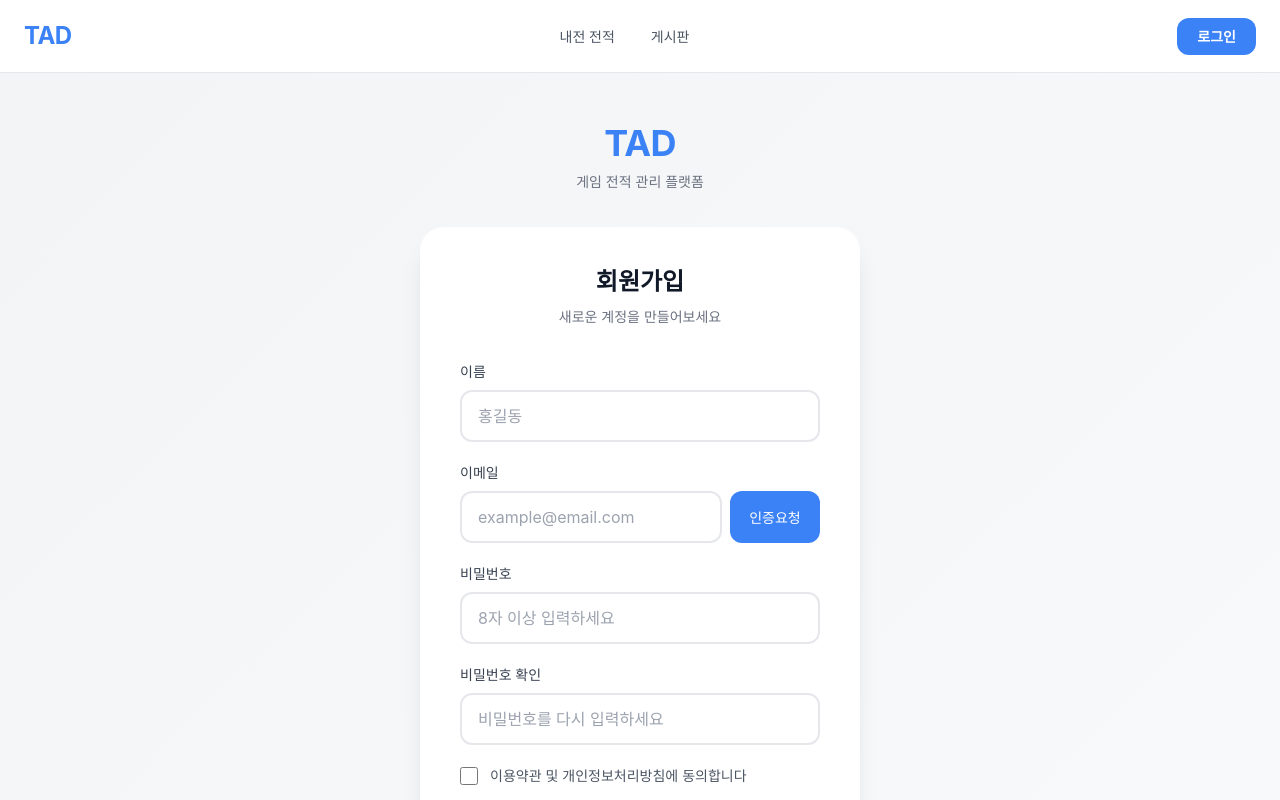
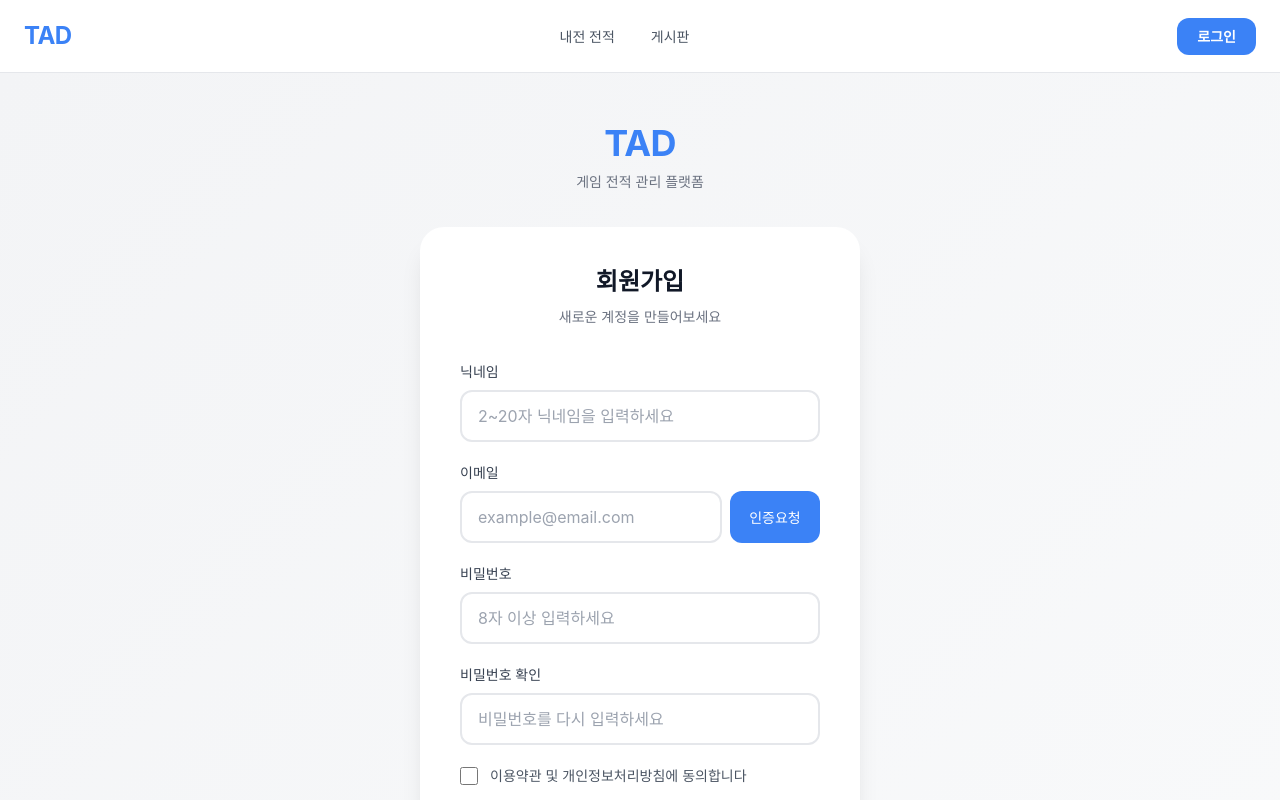
Before and after one commit to daewook0401/TAD_web_front, a React (Vite) app: page /signup in a window 1280 px wide. Shown: the top 800 px of the page. Built offline with nearby package versions, Linux system fonts and the light colour scheme.

Commit message:
자잘한 글귀 수정

```diff
--- a/src/pages/auth/SignupPage.jsx
+++ b/src/pages/auth/SignupPage.jsx
@@ -6,7 +6,7 @@ import '../../styles/pages/AuthPages.css';
 
 const SignupPage = () => {
   const [formData, setFormData] = useState({
-    name: '',
+    nickname: '',
     email: '',
     password: '',
     confirmPassword: '',
@@ -125,8 +125,14 @@ const SignupPage = () => {
     setError('');
     setSuccess('');
 
-    if (!formData.name || !formData.email || !formData.password || !formData.confirmPassword) {
+    if (!formData.nickname || !formData.email || !formData.password || !formData.confirmPassword) {
       setError('모든 필드를 입력해주세요');
+      setIsLoading(false);
+      return;
+    }
+
+    if (formData.nickname.length < 2 || formData.nickname.length > 20) {
+      setError('닉네임은 2자 이상 20자 이하로 입력해주세요');
       setIsLoading(false);
       return;
     }
@@ -165,7 +171,7 @@ const SignupPage = () => {
 
     try {
       const response = await authAPI.signup({
-        name: formData.name,
+        nickname: formData.nickname,
         email: formData.email,
         password: formData.password,
       });
@@ -179,7 +185,7 @@ const SignupPage = () => {
         if (loginResponse.data.success) {
           login({
             id: loginResponse.data.user.id,
-            name: loginResponse.data.user.name,
+            nickname: loginResponse.data.user.nickname,
             email: loginResponse.data.user.email,
           });
           localStorage.setItem('token', loginResponse.data.token);
@@ -230,18 +236,19 @@ const SignupPage = () => {
 
           {/* Signup Form */}
           <form onSubmit={handleSubmit} className="auth-form">
-            {/* Name Input */}
+            {/* Nickname Input */}
             <div className="auth-input-group">
-              <label htmlFor="name" className="auth-label">이름</label>
+              <label htmlFor="nickname" className="auth-label">닉네임</label>
               <input
-                id="name"
-                name="name"
+                id="nickname"
+                name="nickname"
                 type="text"
-                autoComplete="name"
-                value={formData.name}
+                autoComplete="nickname"
+                value={formData.nickname}
                 onChange={handleChange}
                 className="auth-input"
-                placeholder="홍길동"
+                placeholder="2~20자 닉네임을 입력하세요"
+                maxLength={20}
               />
             </div>
 
```
